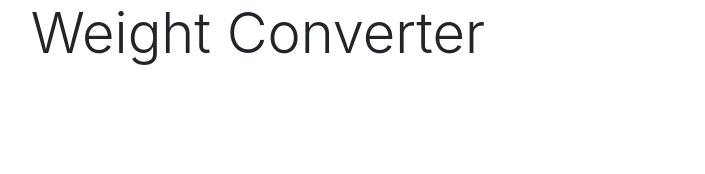
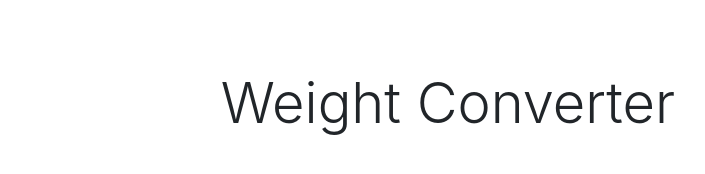
Before and after one commit to VicRono/WeightConverter, a plain HTML site: page index.html in a window 1280 px wide. Shown: the whole page, without its empty margins (97-802 px from the left). Drawn offline with nearby package versions, Linux system fonts and the light colour scheme.

Commit message:
made slight change to position of name

```diff
--- a/index.html
+++ b/index.html
@@ -6,13 +6,19 @@
 	<meta http-equiv="X-UA-Compatible" content="ie=edge">
 	<link rel="stylesheet" href="https://maxcdn.bootstrapcdn.com/bootstrap/4.0.0/css/bootstrap.min.css" integrity="sha384-Gn5384xqQ1aoWXA+058RXPxPg6fy4IWvTNh0E263XmFcJlSAwiGgFAW/dAiS6JXm" crossorigin="anonymous">
 
+<style>
+	body{
+		margin-top: 70px;
+
+	}
+</style>
 	<title>Weight Converter</title>
 </head>
 <body>
 	<div class="container">
 		<div class="row">
-			<div class="col-md-6">
-				<h1 class="display-4 text-center"> Weight Converter</h1>
+			<div class="col-md-10">
+				<h1 class="display-4 text-center">Weight Converter</h1>
 			</div>
 		</div>
 	</div>
```
